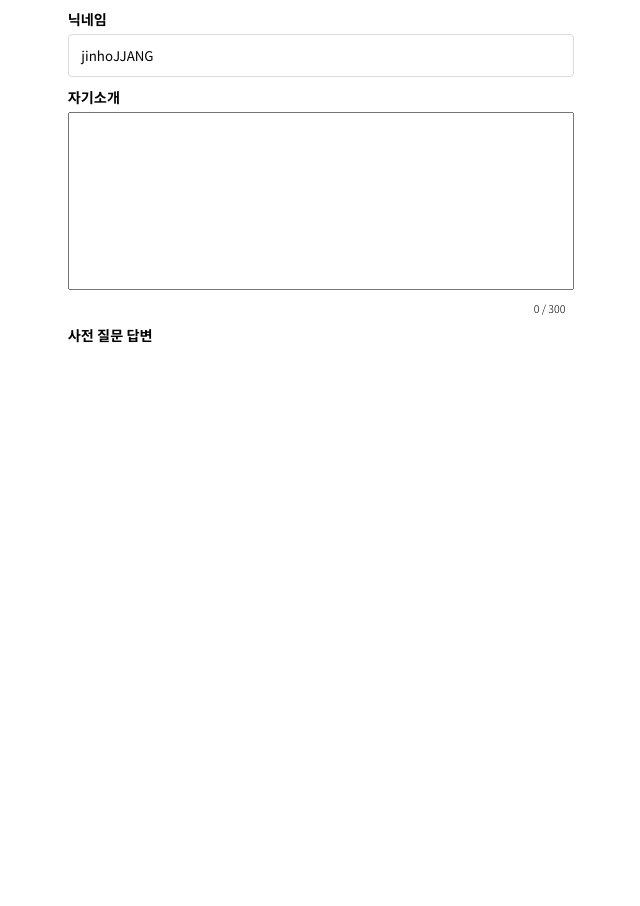
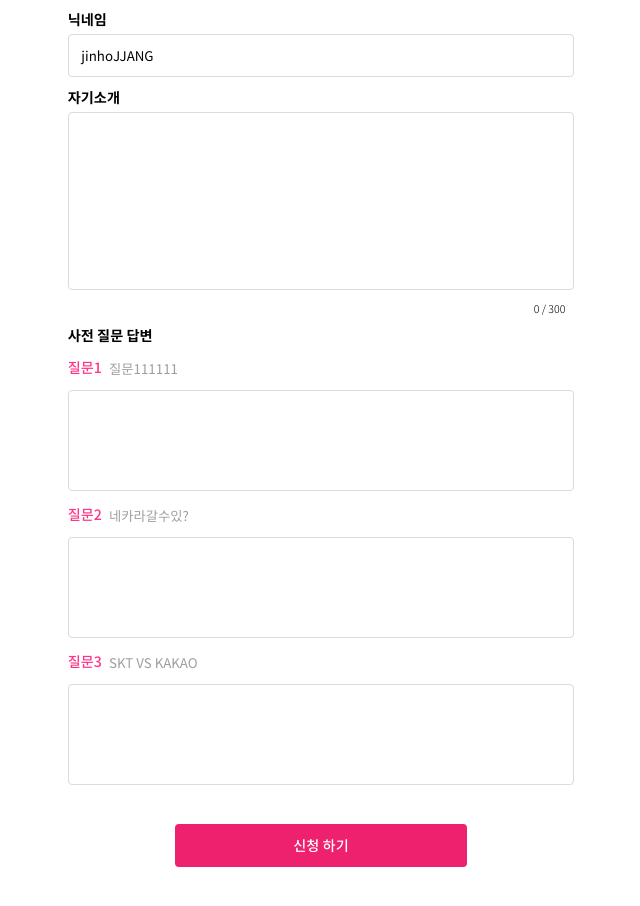
Before and after one commit to 5-TAYO/SSEUKTUDY, a React (Create React App) app in the folder frontend/: page /study/join/1 in a window 1280 px wide. Shown: the part 448-1354 px from the top of the page, without its empty margins (319-959 px from the left). Before the commit the page ends 1154 px from the top, so only its background shows below. Built offline with nearby package versions, Linux system fonts and the light colour scheme.

Commit message:
feat : 사전질문 추가 , 신청&열람 맞게 바인딩 #29

```diff
--- a/frontend/src/routers/Router.jsx
+++ b/frontend/src/routers/Router.jsx
@@ -20,7 +20,14 @@ function Router() {
         <Route path="/main" element={<Main />} />
         <Route path="/study/list" element={<StudyList />} />
         <Route path="/study/detail/:id" element={<StudyDetail />} />
-        <Route path="/study/join/:id" element={<StudyRegistForm />} />
+        <Route
+          path="/study/join/:id"
+          element={<StudyRegistForm type="regist" />}
+        />
+        <Route
+          path="/study/join/read/:id" // fix__ 진합이형이 라우팅해주세요
+          element={<StudyRegistForm type="read" />}
+        />
         <Route path="/login" element={<Login />} />
         <Route path="/mypage" element={<MyPage />} />
         <Route path="/join" element={<Join />} />
--- a/frontend/src/screens/common/StudyRegistForm.jsx
+++ b/frontend/src/screens/common/StudyRegistForm.jsx
@@ -3,18 +3,21 @@ import "./StudyRegistForm.scss";
 import { useNavigate } from "react-router-dom";
 import LeftArrowIcon from "@images/Left-Arrow.svg";
 import UserDuumyIcon from "@images/Profile.svg";
+import { v4 as uuid } from "uuid";
+import PropTypes from "prop-types";
+import PreQuestion from "../../components/common/PreQuestion";
 
-function StudyRegistForm() {
+function StudyRegistForm({ type }) {
   const navi = useNavigate();
   const [selfIntroCnt, setSelfIntroCnt] = useState(0);
-
+  const dummyQue = ["질문111111", "네카라갈수있?", "SKT VS KAKAO"];
   return (
     <div id="study-regist-form" className="flex column align-center">
       <button type="button" onClick={() => navi(-1)} className="back-btn">
         <img src={LeftArrowIcon} alt="뒤로가기" className="back-btn__img" />
       </button>
       <p className="title flex justify-center notoBold fs-28">
-        스터디 신청하기
+        스터디 {type === "read" ? "열람" : "신청"}하기
       </p>
       <div className="user">
         <img src={UserDuumyIcon} alt="유저더미" className="user__img" />
@@ -25,20 +28,48 @@ function StudyRegistForm() {
         className="notoReg fs-15"
         type="text"
         defaultValue="jinhoJJANG@naver.com"
-        disabled
+        disabled={type === "regist"}
+        readOnly
       />
       <p className="type notoBold fs-16">닉네임</p>
-      <input className="notoReg fs-15" type="text" defaultValue="jinhoJJANG" />
+      <input
+        className="notoReg fs-15"
+        type="text"
+        defaultValue="jinhoJJANG"
+        readOnly={type === "read"}
+      />
       <p className="type notoBold fs-16">자기소개</p>
       <textarea
         className="self-intro fs-15"
         rows="8"
         onChange={e => setSelfIntroCnt(e.target.value.length)}
+        readOnly={type === "read"}
       />
       <p className="self-intro-cnt notoLight fs-12">{selfIntroCnt} / 300</p>
-      <p className="type notoBold fs-16">사전 질문 답변</p>
+      <p className="type question-title notoBold fs-16">사전 질문 답변</p>
+      {dummyQue.map((q, i) => (
+        <PreQuestion order={i + 1} question={q} key={uuid()} type={type} />
+      ))}
+      {type === "read" ? (
+        <>
+          <button type="button" className="accept-btn btn notoMid fs-16">
+            수락 하기
+          </button>
+          <button type="button" className="refuse-btn btn notoMid fs-16">
+            거절 하기
+          </button>
+        </>
+      ) : (
+        <button type="button" className="apply-btn btn notoMid fs-16">
+          신청 하기
+        </button>
+      )}
     </div>
   );
 }
 
+StudyRegistForm.propTypes = {
+  type: PropTypes.string.isRequired
+};
+
 export default StudyRegistForm;
--- a/frontend/src/screens/common/StudyRegistForm.scss
+++ b/frontend/src/screens/common/StudyRegistForm.scss
@@ -51,8 +51,6 @@
 
     width: 100%;
     height: vw(200px);
-
-    line-height: vw(22px);
     resize: none;
   }
 
@@ -67,6 +65,43 @@
     border: 1px solid $PINK-SUB;
   }
   textarea {
+    border: 1px solid $GRAY-DB;
+    border-radius: 4px;
+
+    line-height: vw(22px);
     outline-color: $PINK-SUB;
   }
+
+  .question-title {
+    margin-bottom: vw(20px);
+  }
+
+  #pre-question + #pre-question {
+    margin-top: vw(16px);
+  }
+
+  .btn {
+    margin-top: vw(40px);
+    width: vw(329px);
+    height: vw(48px);
+
+    border-radius: 4px;
+    color: $WHITE;
+  }
+
+  .btn + .btn {
+    margin-top: vw(16px);
+  }
+
+  .accept-btn {
+    background-color: $PINK-LIGHT;
+  }
+
+  .refuse-btn {
+    background-color: #9a9a9a;
+  }
+
+  .apply-btn {
+    background-color: $PINK-MAIN;
+  }
 }
```
